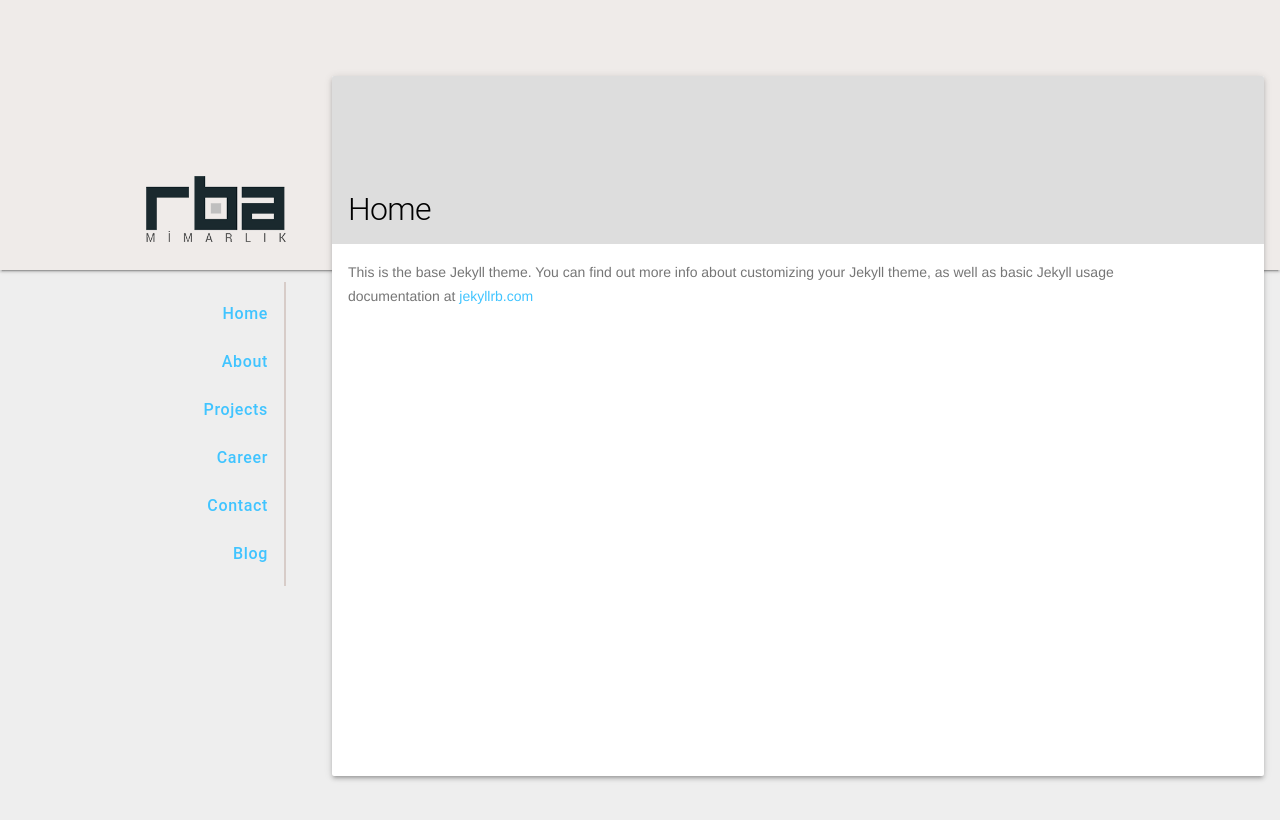
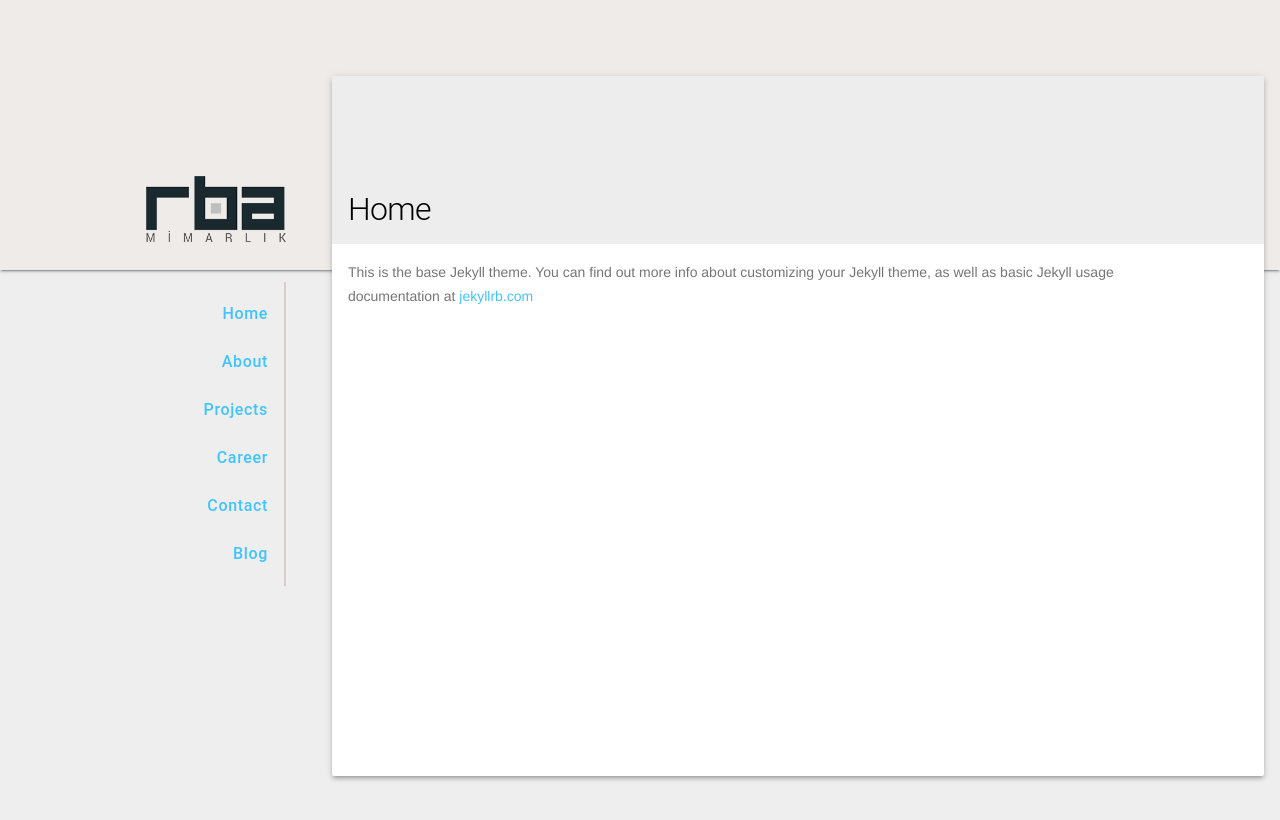
Before and after one commit to rbamimarlik/rbamimarlik.github.io, a Jekyll site: the page built from 1-home.md, in a window 1280 px wide. Shown: the top 820 px of the page. Built offline with Jekyll 4.4.1, drawn with Linux system fonts in a browser that asks for light colours; nearby versions of some CDN libraries.

Commit message:
page background image support added

```diff
--- a/_layouts/page.html
+++ b/_layouts/page.html
@@ -3,7 +3,7 @@ layout: default
 ---
 <section class="page">
   <div class="mdl-card mdl-shadow--3dp">
-    <div class="mdl-card__title mdl-card--expand" style="background-color: {% if page.color %}{{ page.color }}{% else %}#DDD{% endif %}">
+    <div class="mdl-card__title mdl-card--expand" style="background: {% if page.background %}{{ page.background }}{% else %}#EDEDED{% endif %}">
       <h1 class="mdl-card__title-text">{{ page.title }}</h1>
     </div>
 
```
Also changed, not shown: 5-contact.md (+1 -1 lines).
